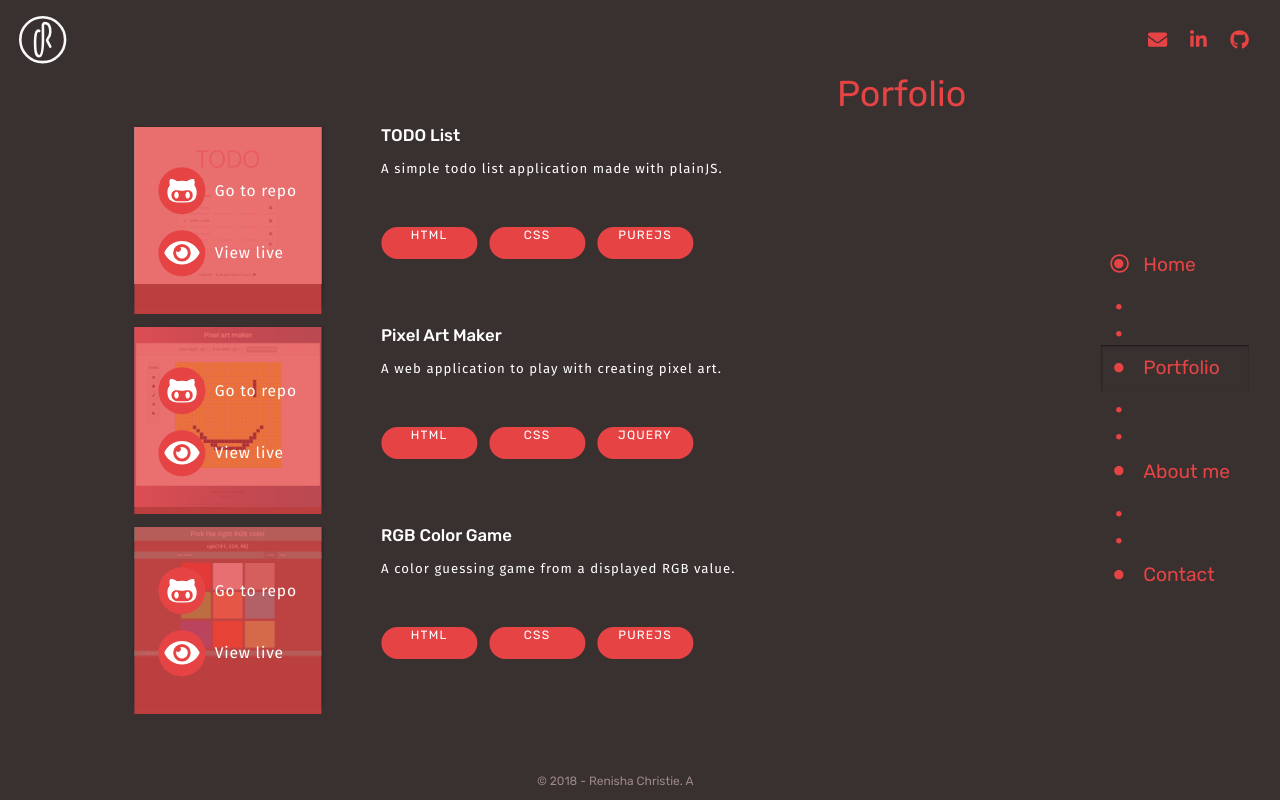
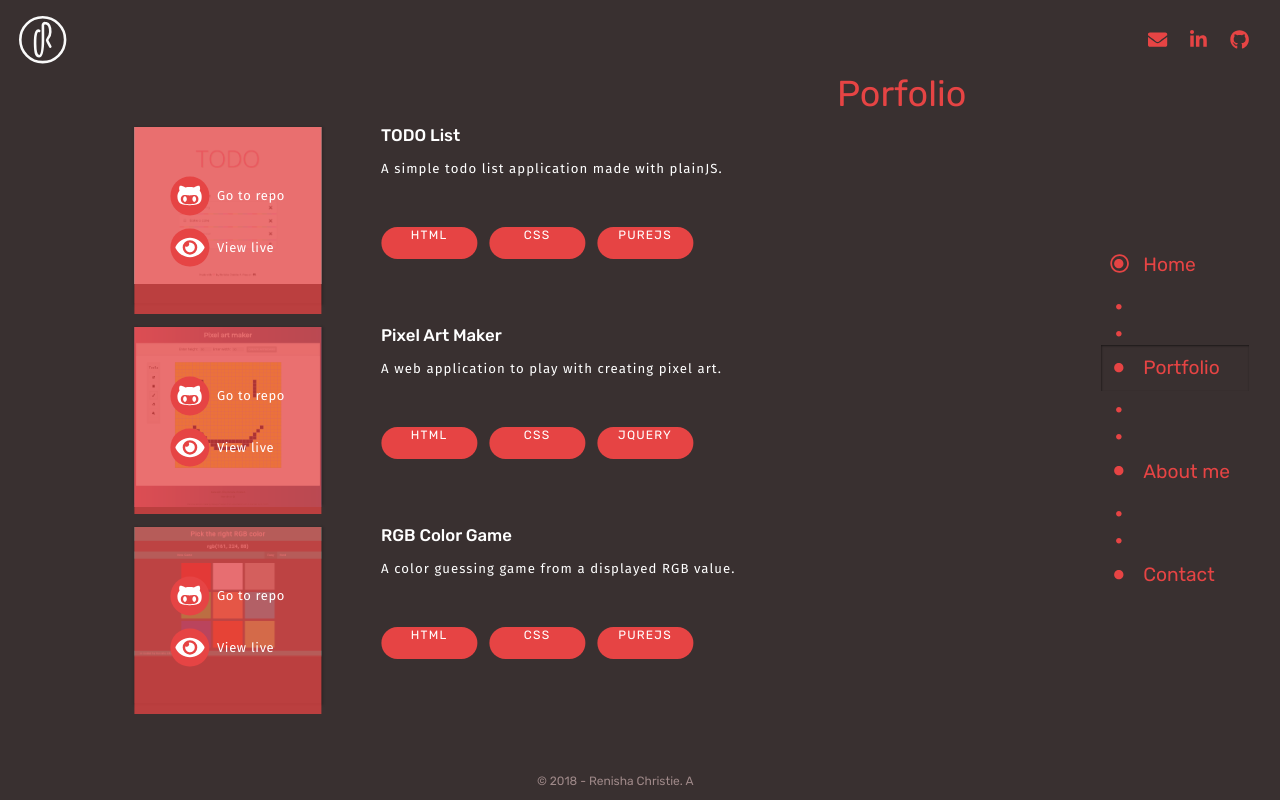
Before and after one commit to crisner/my-portfolio, a React (Create React App) app: page /portfolio in a window 1280 px wide. Built offline with nearby package versions, Linux system fonts and the light colour scheme.

Commit message:
Change font size for link text and icon

```diff
--- a/src/components/PortfolioItem.module.css
+++ b/src/components/PortfolioItem.module.css
@@ -30,7 +30,7 @@
 }
 
 .thumbnail .links {
-    font-size: 1.3em;
+    font-size: 1.08em;
     letter-spacing: 0.05em;
     height: 7.8em;
     position: absolute;
```
